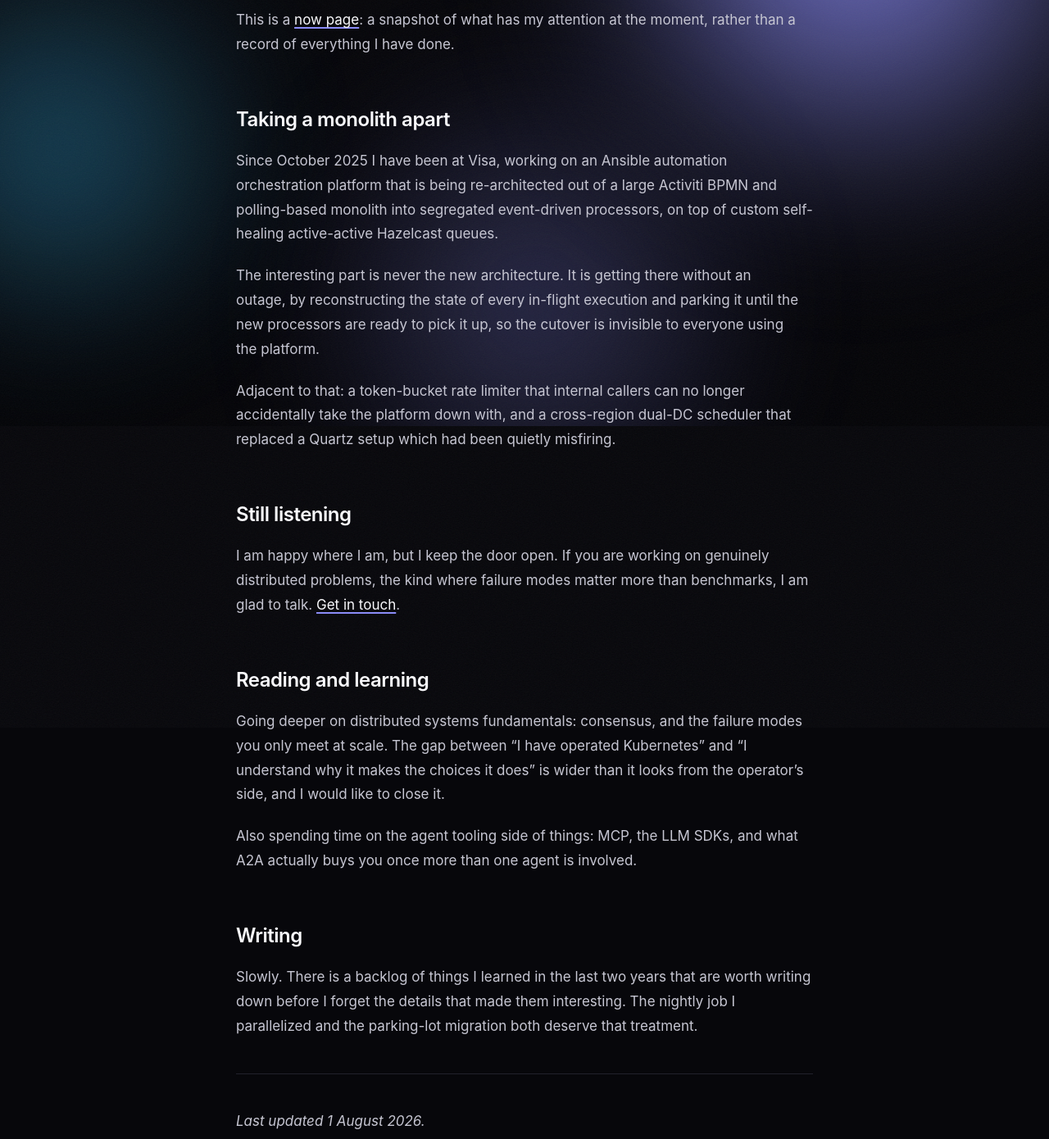
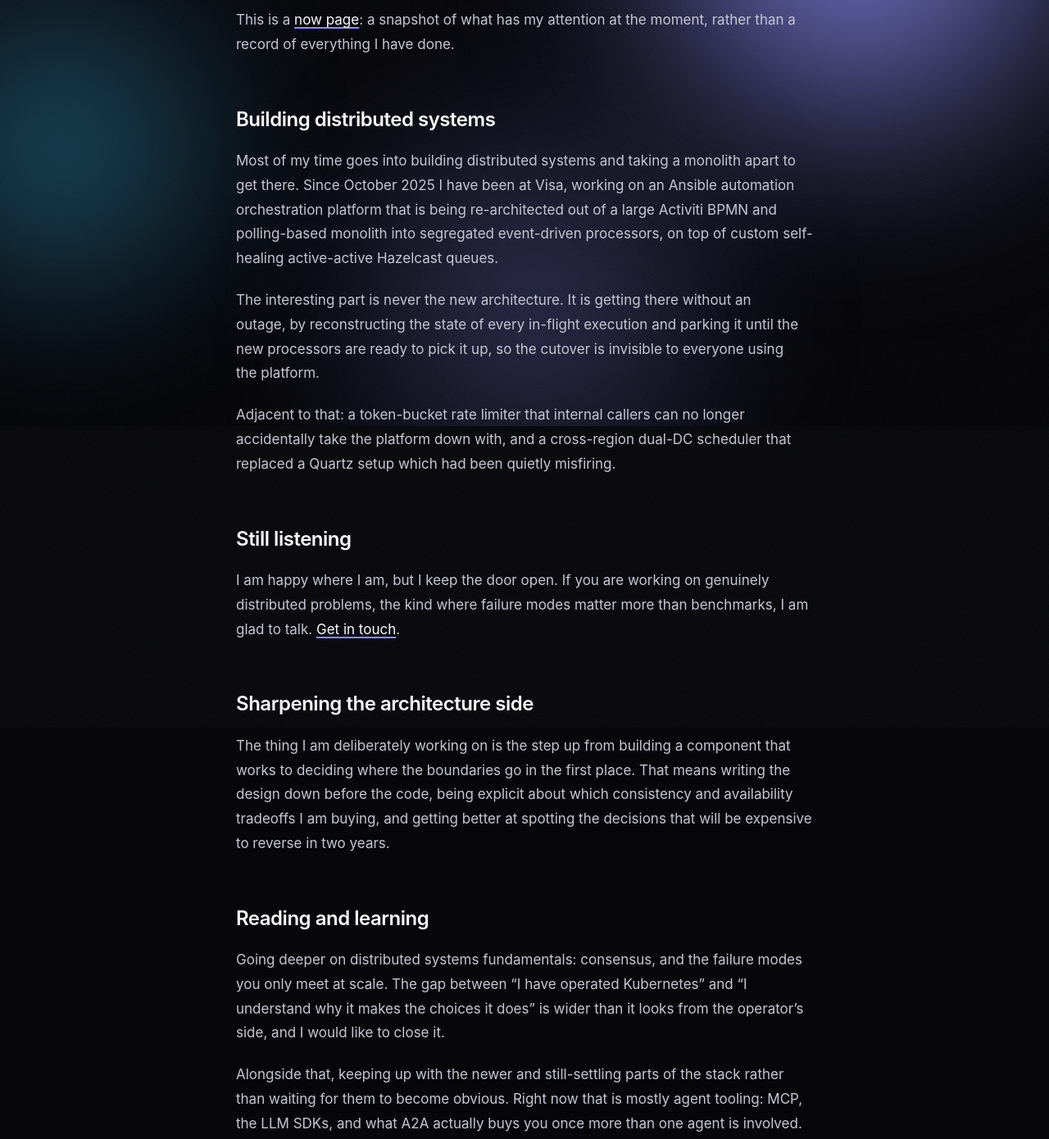
Before and after one commit to nipunrautela/nipunrautela.github.io, an Astro site: page /now in a window 1280 px wide. Shown: the part 280-1670 px from the top of the page at 82% size. Built offline with nearby package versions, Linux system fonts and the light colour scheme; Astro itself is replaced by a stand-in of ours.

Commit message:
Update now page: distributed systems, architecture, new tech

```diff
--- a/src/content/pages/now.md
+++ b/src/content/pages/now.md
@@ -1,18 +1,19 @@
 ---
 title: "Now"
 description: "What I'm focused on at the moment."
-updatedDate: 2026-08-01
+updatedDate: 2026-08-08
 ---
 
 This is a [now page](https://nownownow.com/about): a snapshot of what has my
 attention at the moment, rather than a record of everything I have done.
 
-## Taking a monolith apart
+## Building distributed systems
 
-Since October 2025 I have been at Visa, working on an Ansible automation
-orchestration platform that is being re-architected out of a large Activiti BPMN
-and polling-based monolith into segregated event-driven processors, on top of
-custom self-healing active-active Hazelcast queues.
+Most of my time goes into building distributed systems and taking a monolith
+apart to get there. Since October 2025 I have been at Visa, working on an Ansible
+automation orchestration platform that is being re-architected out of a large
+Activiti BPMN and polling-based monolith into segregated event-driven processors,
+on top of custom self-healing active-active Hazelcast queues.
 
 The interesting part is never the new architecture. It is getting there without
 an outage, by reconstructing the state of every in-flight execution and parking it
@@ -29,6 +30,14 @@ I am happy where I am, but I keep the door open. If you are working on genuinely
 distributed problems, the kind where failure modes matter more than benchmarks,
 I am glad to talk. [Get in touch](/#contact).
 
+## Sharpening the architecture side
+
+The thing I am deliberately working on is the step up from building a component
+that works to deciding where the boundaries go in the first place. That means
+writing the design down before the code, being explicit about which consistency
+and availability tradeoffs I am buying, and getting better at spotting the
+decisions that will be expensive to reverse in two years.
+
 ## Reading and learning
 
 Going deeper on distributed systems fundamentals: consensus, and the failure
@@ -36,8 +45,10 @@ modes you only meet at scale. The gap between "I have operated Kubernetes" and "
 understand why it makes the choices it does" is wider than it looks from the
 operator's side, and I would like to close it.
 
-Also spending time on the agent tooling side of things: MCP, the LLM SDKs, and
-what A2A actually buys you once more than one agent is involved.
+Alongside that, keeping up with the newer and still-settling parts of the stack
+rather than waiting for them to become obvious. Right now that is mostly agent
+tooling: MCP, the LLM SDKs, and what A2A actually buys you once more than one
+agent is involved.
 
 ## Writing
 
@@ -48,4 +59,4 @@ treatment.
 
 ---
 
-*Last updated 1 August 2026.*
+*Last updated 8 August 2026.*
```
